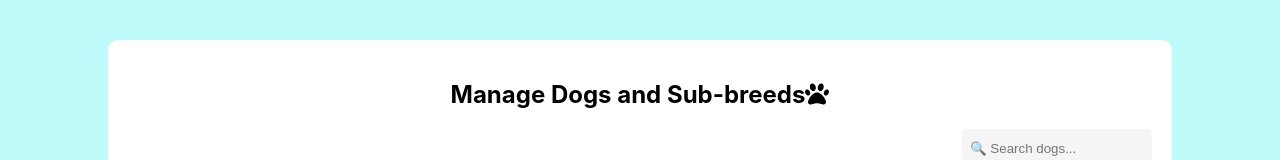
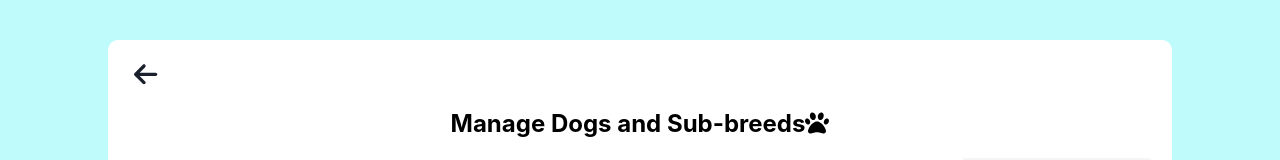
Before and after one commit to Edwin6666/Fetching-Canine-Insights, a React (Create React App) app: page /table in a window 1280 px wide. Shown: the top 160 px of the page. Built offline with nearby package versions, Linux system fonts and the light colour scheme; no server answers.

Commit message:
Feat: back button in CRUD view and style (#3)

```diff
--- a/src/Styles/DogCrud.css
+++ b/src/Styles/DogCrud.css
@@ -165,3 +165,12 @@ input:hover {
 .scroll-box {
   height: 50%;
 }
+
+
+.goback-btn{
+  color: #1a202c;
+  margin-right: 1rem;
+  border: none;
+  background-color: white;
+
+}
--- a/src/components/DogCrud/DogCrud.jsx
+++ b/src/components/DogCrud/DogCrud.jsx
@@ -5,19 +5,17 @@ import toast from "react-hot-toast";
 import DogForm from "./DogForm";
 import DogTable from "./DogTable";
 import { FontAwesomeIcon } from "@fortawesome/react-fontawesome";
-import { faPaw } from "@fortawesome/free-solid-svg-icons";
+import { faPaw,faArrowLeft } from "@fortawesome/free-solid-svg-icons";
 
 const DogCrud = () => {
   const [dogs, setDogs] = useState([]);
   const [formData, setFormData] = useState({ name: "", subBreed: "" });
   const [searchTerm, setSearchTerm] = useState("");
   const [editIndex, setEditIndex] = useState(null);
-
   const Api_Url = "https://dog.ceo/api";
   useEffect(() => {
     axios
       .get(`${Api_Url}/breeds/list/all`)
-
       .then((response) => {
         const allBreeds = response.data.message;
         const dogsList = [];
@@ -87,10 +85,19 @@ const DogCrud = () => {
       dog.subBreed.toLowerCase().includes(searchTerm.toLowerCase())
     );
   });
+  const goBack = () => {
+    window.history.back();
+  };
 
   return (
     <section className="background-container">
       <div className="container-table">
+      <button
+            className="goback-btn"
+            onClick={goBack}
+          >
+            <FontAwesomeIcon icon={faArrowLeft}  size="2xl"/>
+          </button>
         <h1 className="title-table">
           Manage Dogs and Sub-breeds <FontAwesomeIcon icon={faPaw} />
         </h1>
```
Also changed, not shown: 1 other file (tests, documents, lock files or other folders).
